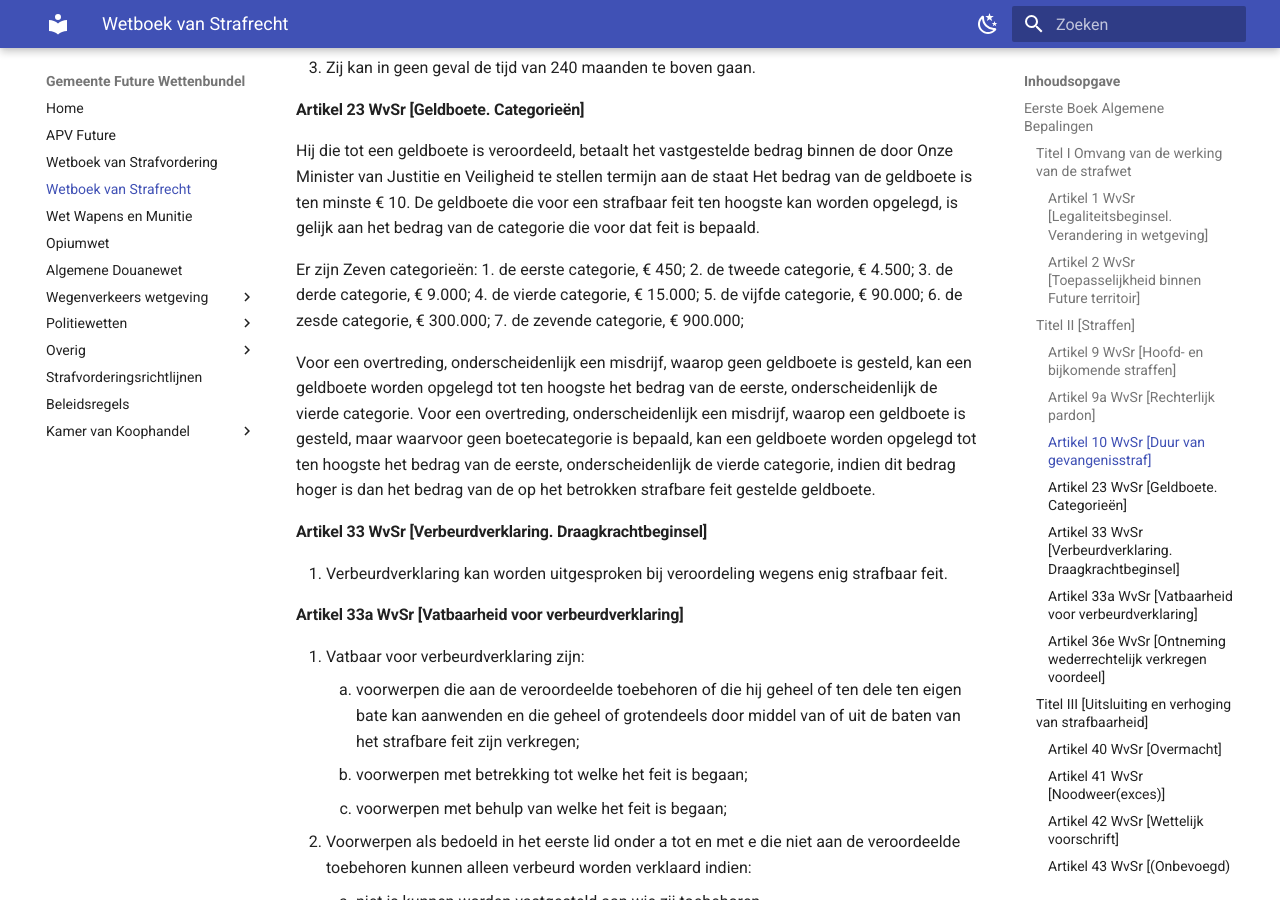
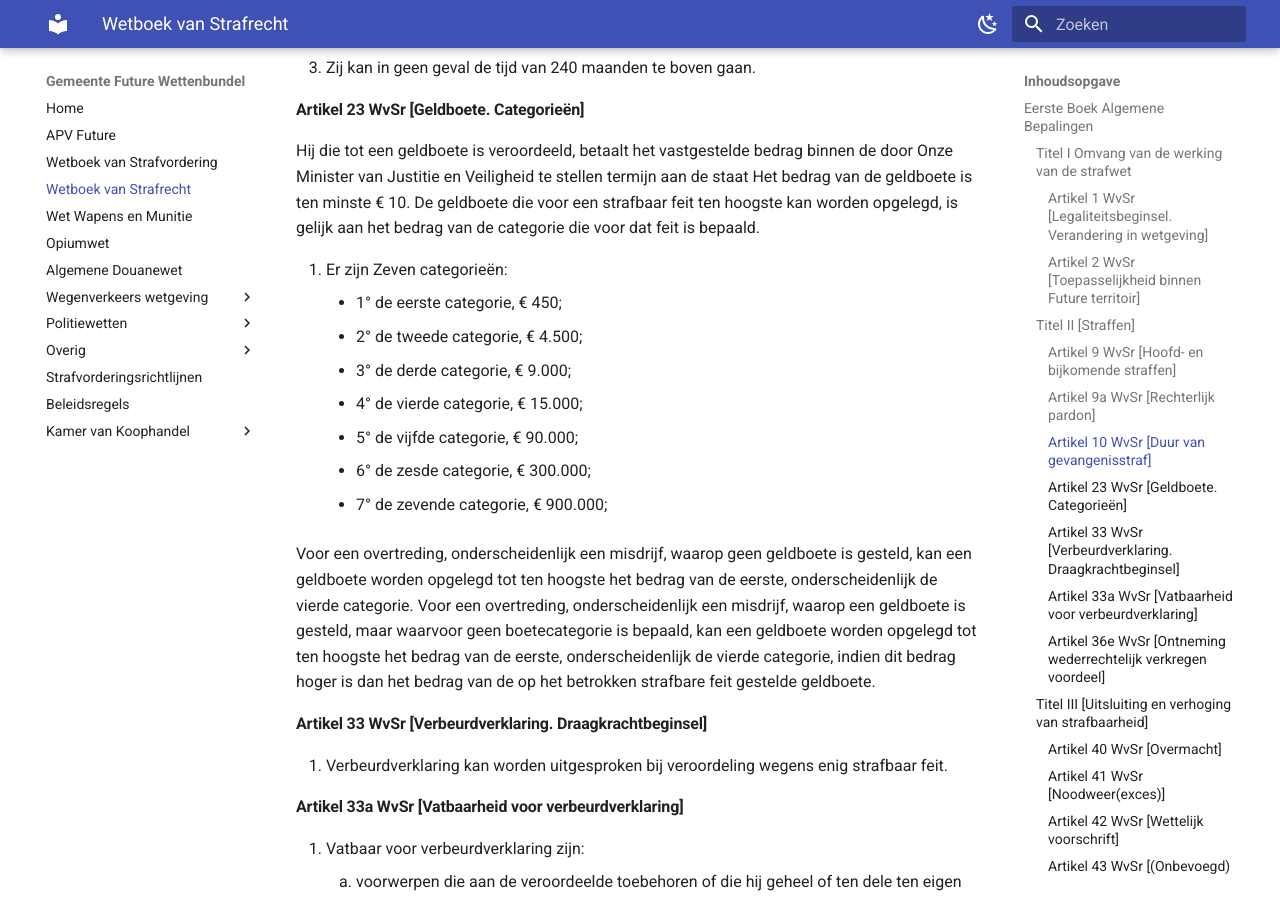
Before and after one commit to EnriqueFernandez20/FutureRP-Wettenbundel, an MkDocs documentation site: the page built from docs/wetboek-van-strafrecht.md, in a window 1280 px wide and 900 px high, scrolled down 1536 px. Built offline with MkDocs 1.6.1 and Material for MkDocs 9.7.7, drawn with Linux system fonts in a browser that asks for light colours; part of the change alters nothing that is shown.

```diff
--- a/docs/wetboek-van-strafrecht.md
+++ b/docs/wetboek-van-strafrecht.md
@@ -47,14 +47,14 @@ Hij die tot een geldboete is veroordeeld, betaalt het vastgestelde bedrag binnen
 Het bedrag van de geldboete is ten minste € 10.
 De geldboete die voor een strafbaar feit ten hoogste kan worden opgelegd, is gelijk aan het bedrag van de categorie die voor dat feit is bepaald.
 
-Er zijn Zeven categorieën:
-1. de eerste categorie, € 450;
-2. de tweede categorie, € 4.500;
-3. de derde categorie, € 9.000;
-4. de vierde categorie, € 15.000;
-5. de vijfde categorie, € 90.000;
-6. de zesde categorie, € 300.000;
-7. de zevende categorie, € 900.000;
+1. Er zijn Zeven categorieën:
+     - 1° de eerste categorie, € 450;
+     - 2° de tweede categorie, € 4.500;
+     - 3° de derde categorie, € 9.000;
+     - 4° de vierde categorie, € 15.000;
+     - 5° de vijfde categorie, € 90.000;
+     - 6° de zesde categorie, € 300.000;
+     - 7° de zevende categorie, € 900.000;
 
 
 Voor een overtreding, onderscheidenlijk een misdrijf, waarop geen geldboete is gesteld, kan een geldboete worden opgelegd tot ten hoogste het bedrag van de eerste, onderscheidenlijk de vierde categorie.
```
